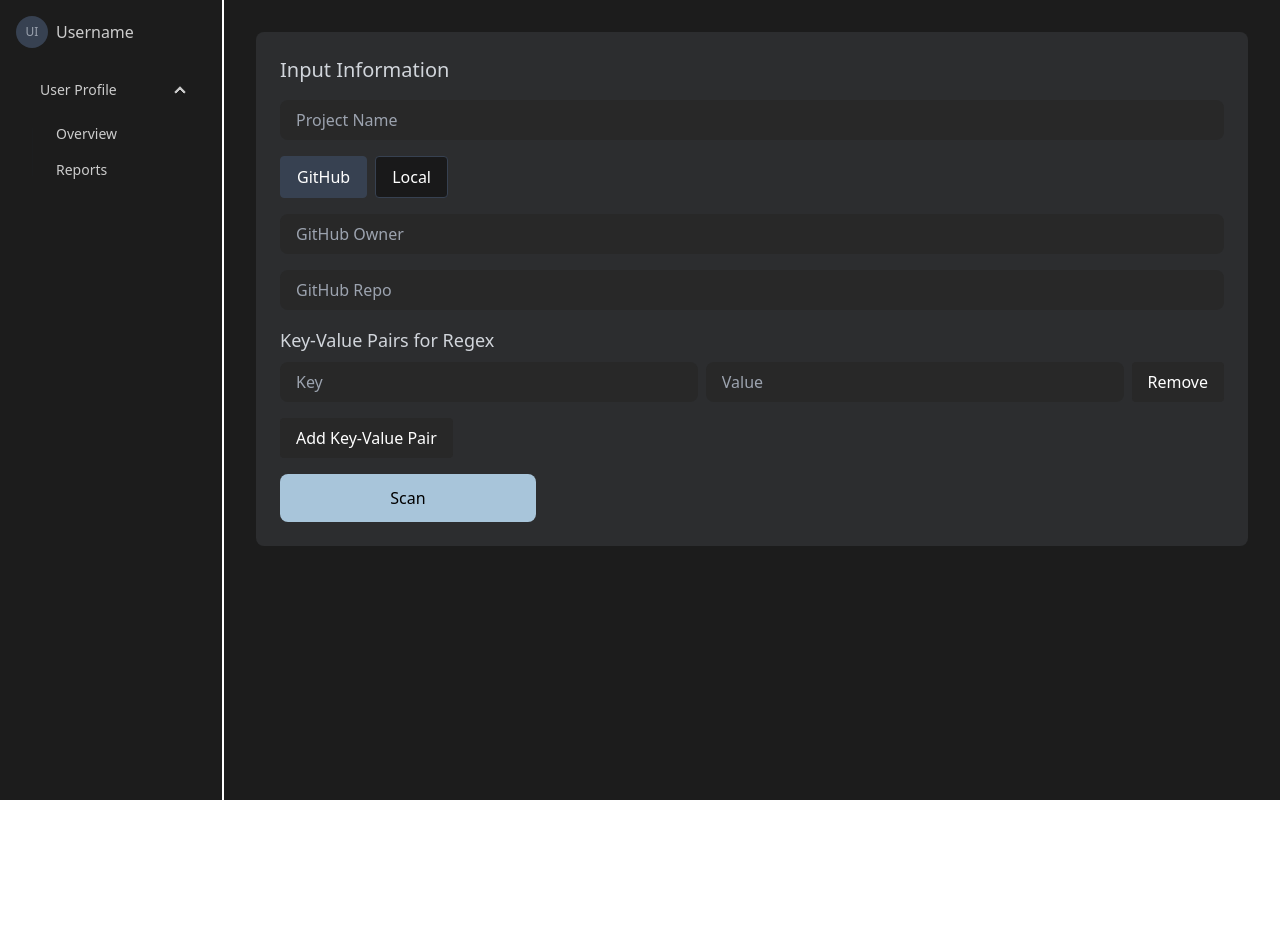
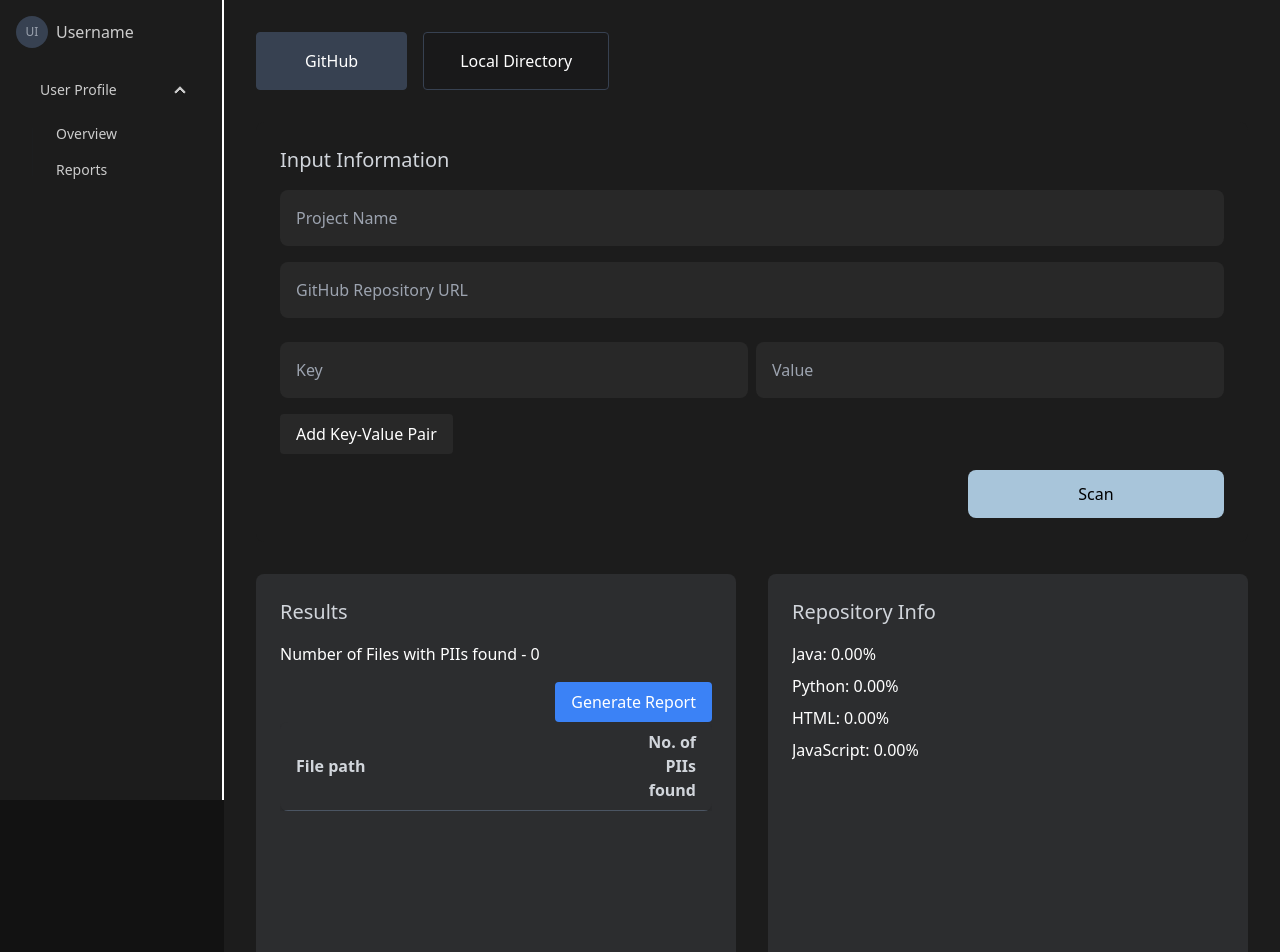
Before and after one commit to ayushsingh01042003/Scanner, a React (Vite) app in the folder Frontend/: page /overview in a window 1280 px wide. Shown: the top 952 px of the page. Before the commit the page ends 800 px from the top, so only its background shows below. Built offline with nearby package versions, Linux system fonts and the light colour scheme.

Commit message:
Revert Frontend

```diff
--- a/Frontend/src/Pages/Overview/Overview.jsx
+++ b/Frontend/src/Pages/Overview/Overview.jsx
@@ -1,5 +1,5 @@
 import React, { useState, useEffect } from 'react';
-import { Doughnut } from 'react-chartjs-2';
+import { Pie } from 'react-chartjs-2';
 import { Chart as ChartJS, ArcElement, Tooltip, Legend } from 'chart.js';
 
 ChartJS.register(ArcElement, Tooltip, Legend);
@@ -23,7 +23,6 @@ const Overview = () => {
   const [localDirectoryPath, setLocalDirectoryPath] = useState('');
   const [statsData, setStatsData] = useState(null);
   const [scanData, setScanData] = useState(null);
-  const [scanDone, setScanDone] = useState(false);
 
   const generateColors = (count) => {
     const hueStep = 360 / count;
@@ -99,7 +98,6 @@ const Overview = () => {
         setRepoInfo(data);
         setResults(scandata);
         setNumFiles(Object.keys(scandata).length);
-        setScanDone(true);
 
         const topLanguages = Object.entries(data)
           .sort(([, a], [, b]) => b - a)
@@ -167,7 +165,6 @@ const Overview = () => {
 
         setResults(processedResults);
         setNumFiles(Object.keys(scanData).reduce((sum, key) => sum + Object.keys(scanData[key]).length, 0));
-        setScanDone(true);
 
         const topLanguages = Object.entries(statsData)
           .sort(([, a], [, b]) => b - a)
@@ -251,118 +248,214 @@ const Overview = () => {
   };
 
   return (
-    <div className="bg-[#1C1C1C] text-white min-h-screen p-8 w-full overflow-auto">
-      <div className="flex flex-col md:flex-row gap-8">
-        <div className="bg-[#2C2D2F] rounded-lg p-6 flex-1">
+    <div className="bg-[#1C1C1C] text-white min-h-screen p-8 w-full overflow-hidden">
+      <div className="mb-8">
+        <div className="flex space-x-4">
+          <button
+            className={`bg-[#19191A] hover:bg-[#2c2c2e] border border-gray-700 text-white py-4 px-12 rounded transition duration-300 ${
+              scanOption === 'github' ? 'bg-gray-700' : ''
+            }`}
+            onClick={() => setScanOption('github')}
+          >
+            GitHub
+          </button>
+          <button
+            className={`bg-[#19191A] hover:bg-[#2c2c2e] border border-gray-700 text-white py-4 px-9 rounded transition duration-300 ${
+              scanOption === 'local' ? 'bg-gray-700' : ''
+            }`}
+            onClick={() => setScanOption('local')}
+          >
+            Local Directory
+          </button>
+        </div>
+      </div>
+
+      <div className="flex mb-8">
+        <div className="bg-[#1C1C1C] rounded-lg w-full p-6">
           <h2 className="text-xl mb-4 text-gray-300">Input Information</h2>
           <input
             type="text"
             placeholder="Project Name"
             value={projectName}
             onChange={(e) => setProjectName(e.target.value)}
-            className="bg-[#282828] text-white rounded-lg py-2 px-4 mb-4 w-full focus:outline-none"
+            className="bg-[#282828] text-white rounded-lg py-4 px-4 w-full mb-4 focus:outline-none"
           />
-          <div className="flex space-x-2 mb-4">
-            <button
-              onClick={() => setScanOption('github')}
-              className={`bg-[#19191A] hover:bg-[#2c2c2e] border border-gray-700 text-white py-2 px-4 rounded transition duration-300 ${
-                scanOption === 'github' ? 'bg-gray-700' : ''
-              }`}            >
-              GitHub
-            </button>
-            <button
-              onClick={() => setScanOption('local')}
-              className={`bg-[#19191A] hover:bg-[#2c2c2e] border border-gray-700 text-white py-2 px-4 rounded transition duration-300 ${
-                scanOption === 'local' ? 'bg-gray-700' : ''
-              }`}            >
-              Local
-            </button>
-          </div>
-          {scanOption === 'github' ? (
-            <>
+          {scanOption === 'github' && (
+            <div className="space-y-4">
               <input
                 type="text"
-                placeholder="GitHub Owner"
-                value={repoDetails.owner}
-                onChange={(e) => setRepoDetails({ ...repoDetails, owner: e.target.value })}
-                className="bg-[#282828] text-white rounded-lg py-2 px-4 mb-4 w-full focus:outline-none"
-              />
-              <input
-                type="text"
-                placeholder="GitHub Repo"
-                value={repoDetails.repo}
-                onChange={(e) => setRepoDetails({ ...repoDetails, repo: e.target.value })}
-                className="bg-[#282828] text-white rounded-lg py-2 px-4 mb-4 w-full focus:outline-none"
-              />
-            </>
-          ) : (
-            <input
-              type="text"
-              placeholder="Local Directory Path"
-              value={localDirectoryPath}
-              onChange={(e) => setLocalDirectoryPath(e.target.value)}
+                placeholder="GitHub Repository URL"
+                value={url}
+                onChange={(e) => {
+                  setUrl(e.target.value);
+                  const match = e.target.value.match(/github\.com\/([^/]+)\/([^/]+)/);
+                  if (match) {
+                    setRepoDetails({ owner: match[1], repo: match[2] });
+                  }
+                }}
                 className="bg-[#282828] text-white rounded-lg py-4 px-4 w-full mb-2 focus:outline-none"
               />
-          )}
-          <div className="mb-4">
-            <h3 className="text-lg mb-2 text-gray-300">Key-Value Pairs for Regex</h3>
               {keyValuePairs.map((pair, index) => (
-              <div key={index} className="flex mb-2 space-x-2">
+                <div className="flex space-x-2 mb-2" key={index}>
                   <input
                     type="text"
                     placeholder="Key"
                     value={pair.key}
-                  onChange={(e) => handleKeyValuePairChange(index, 'key', e.target.value)}
-                  className="bg-[#282828] text-white rounded-lg py-2 px-4 flex-1 focus:outline-none"
+                    onChange={(e) =>
+                      handleKeyValuePairChange(index, 'key', e.target.value)
+                    }
+                    className="bg-[#282828] text-white rounded-lg py-4 px-4 flex-1 focus:outline-none"
                   />
                   <input
                     type="text"
                     placeholder="Value"
                     value={pair.value}
-                  onChange={(e) => handleKeyValuePairChange(index, 'value', e.target.value)}
-                  className="bg-[#282828] text-white rounded-lg py-2 px-4 flex-1 focus:outline-none"
+                    onChange={(e) =>
+                      handleKeyValuePairChange(index, 'value', e.target.value)
+                    }
+                    className="bg-[#282828] text-white rounded-lg py-4 px-4 flex-1 focus:outline-none"
                   />
+                  {keyValuePairs.length > 1 && (
                     <button
+                      className="bg-[#282828] hover:bg-red-700 text-white py-2 px-4 rounded"
                       onClick={() => handleRemoveKeyValuePair(index)}
-                  className="bg-[#282828] hover:bg-red-700 text-white py-2 px-4 rounded"
                     >
                       Remove
                     </button>
+                  )}
                 </div>
               ))}
               <button
+                className="bg-[#282828] hover:bg-black text-white py-2 px-4 rounded"
                 onClick={handleAddKeyValuePair}
-                className="bg-[#282828] hover:bg-green-700 text-white py-2 px-4 rounded mt-2"
               >
                 Add Key-Value Pair
               </button>
             </div>
+          )}
+          {scanOption === 'local' && (
+            <div className="mb-4">
+              <input
+                type="text"
+                placeholder="Enter local directory path"
+                value={localDirectoryPath}
+                onChange={(e) => setLocalDirectoryPath(e.target.value)}
+                className="bg-[#282828] text-white rounded-lg py-4 px-4 w-full mb-2 focus:outline-none"
+              />
+              {keyValuePairs.map((pair, index) => (
+                <div className="flex space-x-2 mb-2 mt-4" key={index}>
+                  <input
+                    type="text"
+                    placeholder="Key"
+                    value={pair.key}
+                    onChange={(e) =>
+                      handleKeyValuePairChange(index, 'key', e.target.value)
+                    }
+                    className="bg-[#282828] text-white rounded-lg py-4 px-4 flex-1 focus:outline-none"
+                  />
+                  <input
+                    type="text"
+                    placeholder="Value"
+                    value={pair.value}
+                    onChange={(e) =>
+                      handleKeyValuePairChange(index, 'value', e.target.value)
+                    }
+                    className="bg-[#282828] text-white rounded-lg py-4 px-4 flex-1 focus:outline-none"
+                  />
+                  {keyValuePairs.length > 1 && (
                     <button
+                      className="bg-[#282828] hover:bg-red-700 text-white py-2 px-4 rounded"
+                      onClick={() => handleRemoveKeyValuePair(index)}
+                    >
+                      Remove
+                    </button>
+                  )}
+                </div>
+              ))}
+              <button
+                className="bg-[#282828] hover:bg-green-700 text-white py-2 px-4 rounded mt-2"
+                onClick={handleAddKeyValuePair}
+              >
+                Add Key-Value Pair
+              </button>
+            </div>
+          )}
+
+          <div className="flex justify-end mt-4">
+            <button
+              className="bg-[#A8C5DA] hover:bg-black hover:text-white text-black py-3 px-6 rounded-lg w-64 transition duration-300"
               onClick={handleScanClick}
-            className="bg-[#A8C5DA] hover:bg-black hover:text-white text-black py-3 px-6 rounded-lg w-64 transition duration-300"
             >
               Scan
             </button>
           </div>
-        {scanDone && (
-          <div className="bg-[#2C2D2F] rounded-lg p-6 flex-1">
-            <h2 className="text-xl mb-4 text-gray-300">Repository Overview</h2>
-            <div className="flex flex-col md:flex-row justify-between items-center mb-4">
-              <div className="space-y-2 text-center md:text-left">
-                <p>Total Files Scanned: {numFiles}</p>
-                <p>Files with PII: {Object.keys(results).length}</p>
-              </div>
-              <div className="w-64 h-64">
-                <Doughnut data={chartData} />
         </div>
       </div>
+
+      <div className="flex flex-col md:flex-row gap-8">
+        <div className="bg-[#2C2D2F] rounded-lg p-6 mb-8 flex-1 overflow-auto" style={{maxHeight: '500px'}}>
+          <h2 className="text-xl mb-4 text-gray-300">Results</h2>
+          <p className="mb-2">Number of Files with PIIs found - {Object.keys(results).length}</p>
+          <div className="mt-4 flex justify-end">
             <button
+              className="bg-blue-500 hover:bg-blue-600 text-white py-2 px-4 rounded transition duration-300"
               onClick={handleGenerateReport}
-              className="bg-blue-500 hover:bg-blue-600 text-white py-2 px-4 rounded transition duration-300"            >
+            >
               Generate Report
             </button>
           </div>
-        )}
+          <div className="overflow-x-auto">
+            <table className="min-w-full bg-[#2C2D2F] border-collapse border-gray-600 shadow-md rounded-lg overflow-hidden">
+              <thead className="bg-[#2C2D2F] text-gray-300">
+                <tr>
+                  <th className="py-2 px-4 border-b border-gray-600 text-left w-3/4">File path</th>
+                  <th className="py-2 px-4 border-b border-gray-600 text-right w-1/4">No. of PIIs found</th>
+                </tr>
+              </thead>
+              <tbody className="text-gray-400">
+                {Object.entries(results).map(([filePath, piiData]) => {
+                  const piiCount = typeof piiData === 'number' ? piiData :
+                    (Array.isArray(piiData) ? piiData.length :
+                    (typeof piiData === 'object' ? Object.values(piiData).flat().length : 0));
+
+                  return (
+                    <tr key={filePath}>
+                      <td className="py-2 px-4 border-b border-gray-600 text-left">{filePath}</td>
+                      <td className="py-2 px-4 border-b border-gray-600 text-right">{piiCount}</td>
+                    </tr>
+                  );
+                })}
+              </tbody>
+            </table>
+          </div>
+        </div>
+        <div className="bg-[#2C2D2F] rounded-lg p-6 flex-1" style={{height: '500px', overflow: 'auto'}}>
+          <h2 className="text-xl mb-4 text-gray-300">Repository Info</h2>
+          <div className="flex flex-col h-full">
+            <div className="mb-4 max-h-64 overflow-y-auto">
+              {Object.entries(repoInfo)
+                .sort(([, a], [, b]) => b - a)
+                .map(([lang, value]) => (
+                  <p key={lang} className="mb-2">
+                    {lang}: {typeof value === 'number' ? `${value.toFixed(2)}%` : value}
+                  </p>
+                ))}
+            </div>
+            <div className="flex-grow flex items-center justify-center">
+              <div style={{ width: '100%', maxWidth: '250px', height: '250px' }}>
+                <Pie data={chartData} options={{
+                  responsive: true,
+                  maintainAspectRatio: true,
+                  plugins: {
+                    legend: {
+                      position: 'bottom',
+                    }
+                  }
+                }} />
+              </div>
+            </div>
+          </div>
+        </div>
       </div>
     </div>
   );
```
Also changed, not shown: 1 other file (tests, documents, lock files or other folders). Lines whose indentation alone changed are shown as unchanged.
